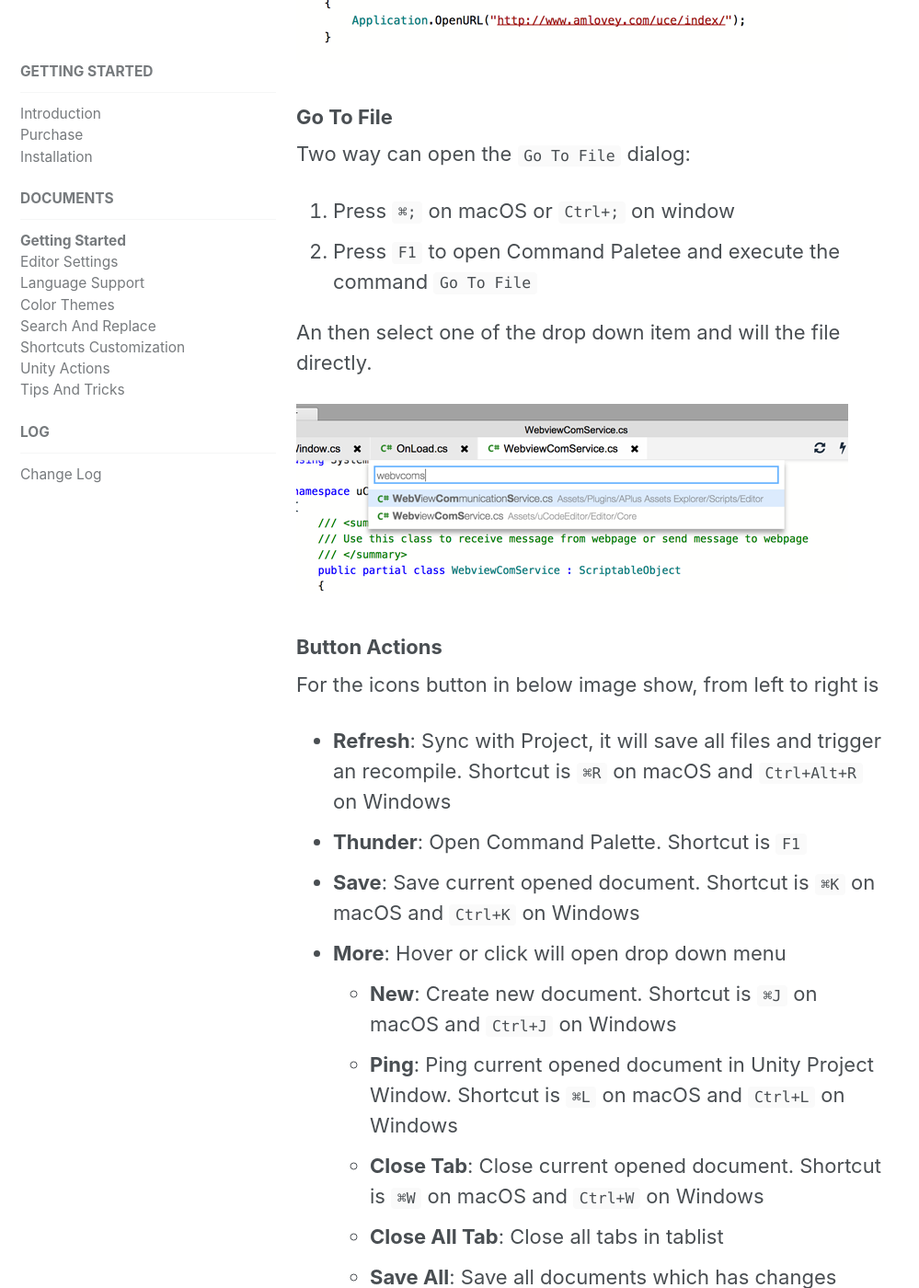
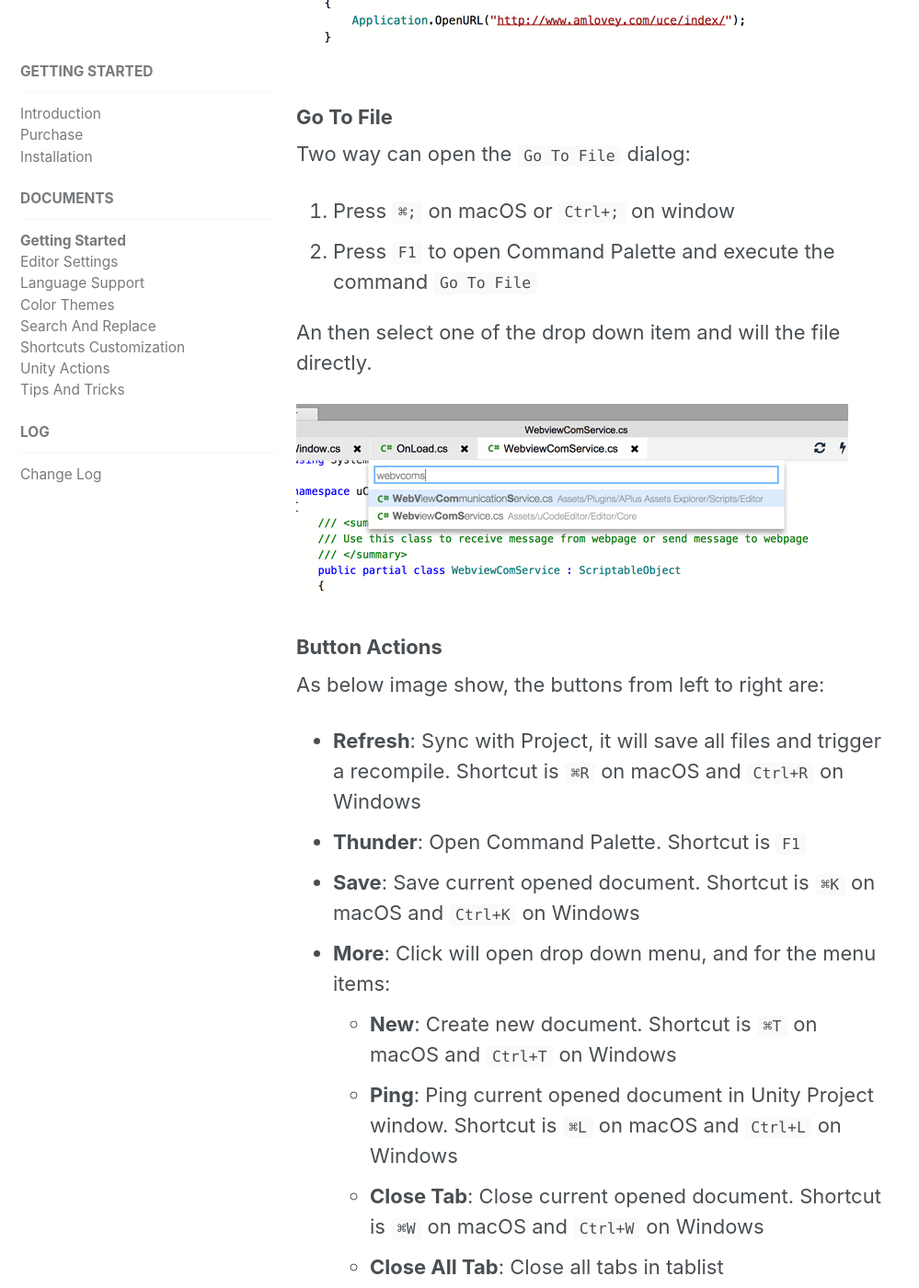
Before and after one commit to amloveyweb/amloveyweb.github.io, a Jekyll site: the page built from _pages/uCodeEditor/features.md, in a window 1280 px wide and 1400 px high, scrolled down 1415 px. Shown: the whole window at 92% size, without its empty margins (0-999 px from the left). Built offline with Jekyll 4.4.1, drawn with Linux system fonts in a browser that asks for light colours; nearby versions of some CDN libraries; some of the changed text lies outside the part shown.

Commit message:
update uce documents

```diff
--- a/_pages/uCodeEditor/features.md
+++ b/_pages/uCodeEditor/features.md
@@ -9,20 +9,20 @@
 
 ### Open uCodeEditor
 
-Two ways can archive this:
+Two ways can do this:
 
-1. Via __Tools__ -> __uCodeEditor__ -> __uCodeEditor__
+1. Via menu __Tools__ -> __uCodeEditor__ -> __uCodeEditor__
 2. Open any script files will open uCodeEditor if it's not opened
 
 ### Open File In uCodeEditor
 
-Beside double click a script file in Project Window, below action will open file in uCodeEditor too:
+In addition to double click a script file in Project window, below action will open file in uCodeEditor:
 
-1. Via right-click dropdown context menu item `Open in uCodeEditor` in Project Window
-2. Double click the script references in Componment inside Inspector
-3. Click the `Open...` button in Inspector
-4. Use `Go to File...` command to open a file
-5. Use `Open File...` command to oepn a file
+* Via right-click dropdown context menu item `Open in uCodeEditor` in Project window
+* Double click the script references in Componment inside Inspector
+* Click the `Open...` button in Inspector
+* Use `Go to File...` command to open a file
+* Use `Open File...` command to oepn a file
 
 ### Command Palette
 
@@ -35,7 +35,7 @@
 Two way can open the `Go To File` dialog:
 
 1. Press `⌘;` on macOS or `Ctrl+;` on window
-2. Press `F1` to open Command Paletee and execute the command `Go To File`
+2. Press `F1` to open Command Palette and execute the command `Go To File`
 
 An then select one of the drop down item and will the file directly.
 
@@ -43,19 +43,19 @@
 
 ### Button Actions
 
-For the icons button in below image show, from left to right is
+As below image show, the buttons from left to right are:
 
-- __Refresh__: Sync with Project, it will save all files and trigger an recompile. Shortcut is `⌘R` on macOS and `Ctrl+Alt+R` on Windows
+- __Refresh__: Sync with Project, it will save all files and trigger a recompile. Shortcut is `⌘R` on macOS and `Ctrl+R` on Windows
 - __Thunder__: Open Command Palette. Shortcut is `F1`
 - __Save__: Save current opened document. Shortcut is `⌘K` on macOS and `Ctrl+K` on Windows
-- __More__: Hover or click will open drop down menu
-  - __New__: Create new document. Shortcut is `⌘J` on macOS and `Ctrl+J` on Windows
-  - __Ping__: Ping current opened document in Unity Project Window. Shortcut is `⌘L` on macOS and `Ctrl+L` on Windows
+- __More__: Click will open drop down menu, and for the menu items:
+  - __New__: Create new document. Shortcut is `⌘T` on macOS and `Ctrl+T` on Windows
+  - __Ping__: Ping current opened document in Unity Project window. Shortcut is `⌘L` on macOS and `Ctrl+L` on Windows
   - __Close Tab__: Close current opened document. Shortcut is `⌘W` on macOS and `Ctrl+W` on Windows
   - __Close All Tab__: Close all tabs in tablist
   - __Save All__: Save all documents which has changes
   - __Settings...__: Open __Settings Window__ Dialog
-  - __About__: Show about information and versions.
+  - __About__: Show about information and version
 
 ![](/assets/images/uce/more.png)
 
```
Also changed, not shown: _pages/uCodeEditor/editorsettings.md (+1 -1 lines), _pages/uCodeEditor/languages.md (+1 -1 lines), _pages/uCodeEditor/requirements.md (+1 -1 lines), _pages/uCodeEditor/unity_actions.md (+1 -1 lines), assets/images/uce/more.png, 1 other file.
